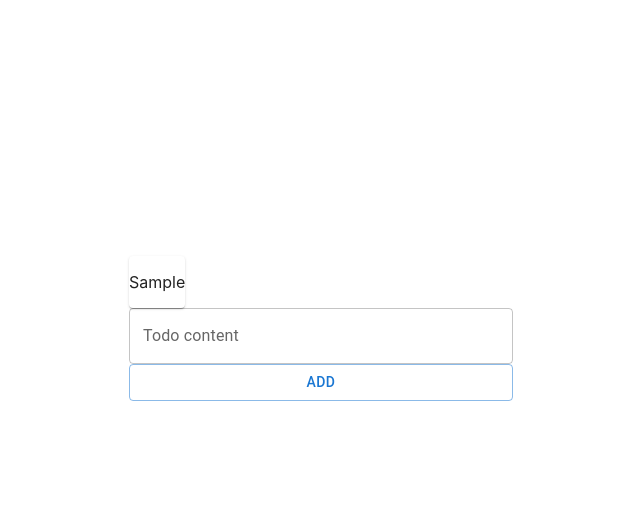
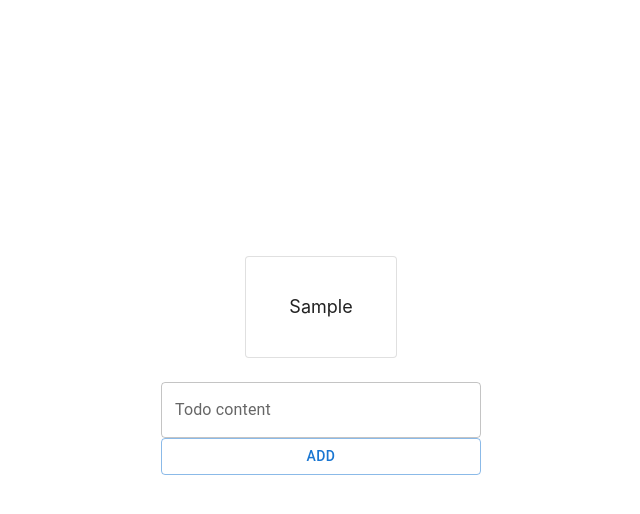
Before and after one commit to EngiFrost/react-redux-ts, a React (Create React App) app: page / in a window 1280 px wide. Both pictures are taken after typing "Sample" into the empty fields and a click on the button "ADD". Shown: the top 514 px of the page, without its empty margins (319-959 px from the left). Built offline with nearby package versions, Linux system fonts and the light colour scheme.

Commit message:
Improved styles for all components

```diff
--- a/src/App.tsx
+++ b/src/App.tsx
@@ -1,10 +1,8 @@
 import React from 'react';
-import TodoBoard from './components/TodoBoard';
+import TodoView from './components/views/TodoView';
 
 function App() {
-  return (
-    <TodoBoard />
-  );
+  return <TodoView />;
 }
 
 export default App;
--- a/src/components/AddTodoForm/index.tsx
+++ b/src/components/AddTodoForm/index.tsx
@@ -5,10 +5,11 @@ import { Todo } from '../../models/Todo';
 
 interface IAddTodoFormProps {
   addTodo: (todo: Todo) => void;
+  styles?: React.CSSProperties;
 }
 
 const AddTodoForm: React.FC<IAddTodoFormProps> = (props) => {
-  const { addTodo } = props;
+  const { addTodo, styles } = props;
 
   const [value, setValue] = useState<string>('');
 
@@ -22,7 +23,7 @@ const AddTodoForm: React.FC<IAddTodoFormProps> = (props) => {
   };
 
   return (
-    <Flex column>
+    <Flex column fill styles={styles}>
       <TextField label='Todo content' multiline maxRows={4} value={value} onChange={handleInput} />
       <Button variant='outlined' onClick={() => addTodoHandler(value)}>
         Add
--- a/src/components/TodoBoard/index.tsx
+++ b/src/components/TodoBoard/index.tsx
@@ -1,36 +1,25 @@
-import React, { useState } from 'react';
+import React from 'react';
 import { Todo } from '../../models/Todo';
-import AddTodoForm from '../AddTodoForm';
 import Flex from '../layout/Flex';
 import Text from '../layout/Text';
 import TodoCard from '../TodoCard';
-import todoBoardStyles from './styles';
 
-const TodoBoard: React.FC = (props) => {
-  const styles = todoBoardStyles;
+interface ITodoBoardProps {
+  todos: Todo[];
+}
 
-  const [todos, setTodos] = useState<Todo[]>([]);
-
-  const addTodo = (todo: Todo) => {
-    const newTodoArray: Todo[] = [...todos];
-    newTodoArray.push(todo);
-    setTodos(newTodoArray);
-  };
+const TodoBoard: React.FC<ITodoBoardProps> = (props) => {
+  const { todos } = props;
 
   return (
-    <Flex styles={styles.rootContainer}>
-      <Flex column styles={styles.contentContainer}>
-        <Flex wrap>
+    <Flex fill gap='gap.medium' hAlign='center' wrap>
       {todos.length ? (
         todos.map((todo: Todo) => {
           return <TodoCard content={todo.content} />;
         })
       ) : (
-            <Text content={'There are no todos yet!'} size={'24px'} />
+        <Text content={'There are no todos yet!'} size={'20px'} />
       )}
-        </Flex>
-        <AddTodoForm addTodo={addTodo} />
-      </Flex>
     </Flex>
   );
 };
--- a/src/components/TodoBoard/styles.ts
+++ /dev/null
@@ -1,15 +0,0 @@
-const todoBoardStyles: { [styleName: string]: React.CSSProperties } = {
-  rootContainer: {
-    justifyContent: 'center',
-    alignItems: 'center',
-    width: '100%',
-    height: '100%'
-  },
-  contentContainer: {
-    width: '30%',
-    height: '30%',
-    marginTop: '20%'
-  }
-}
-
-export default todoBoardStyles;
--- a/src/components/TodoCard/index.tsx
+++ b/src/components/TodoCard/index.tsx
@@ -1,15 +1,21 @@
 import { Card } from '@mui/material';
 import Text from '../layout/Text';
 import React from 'react';
+import todoCardStyles from './styles';
 
 interface ITodoProps {
   content: string;
 }
 
 const TodoCard: React.FC<ITodoProps> = (props) => {
+  const styles = todoCardStyles;
   const { content } = props;
 
-  return <Card children={<Text content={content} />} />;
+  return (
+    <Card variant='outlined' style={styles.card}>
+      <Text align='center' content={content} fluid styles={styles.cardContent} />
+    </Card>
+  );
 };
 
 export default TodoCard;
--- /dev/null
+++ b/src/components/TodoCard/styles.tsx
@@ -0,0 +1,16 @@
+const todoCardStyles = {
+  card: {
+    minHeight: '100px',
+    minWidth: '150px',
+    maxWidth: '40%',
+    display: 'flex',
+    alignItems: 'center',
+  },
+  cardContent: {
+    lineHeight: '18px',
+    fontSize: '18px',
+    padding: '0 16px',
+  },
+};
+
+export default todoCardStyles;
--- a/src/components/layout/Flex/index.tsx
+++ b/src/components/layout/Flex/index.tsx
@@ -1,20 +1,39 @@
 import React from 'react';
 
+enum GapTypes {
+  'gap.none' = 0,
+  'gap.smallest' = 1,
+  'gap.small' = 2,
+  'gap.medium' = 3,
+  'gap.large' = 4,
+  'gap.huge' = 5,
+}
+
+type alignmentType = 'start' | 'center' | 'end' | 'normal';
 interface IFlexProps {
   children: React.ReactNode;
   column?: boolean;
+  fill?: boolean;
+  gap?: keyof typeof GapTypes;
   styles?: React.CSSProperties;
   wrap?: boolean;
+  hAlign?: alignmentType;
+  vAlign?: alignmentType;
 }
 
 const Flex: React.FC<IFlexProps> = (props) => {
-  const { children, column = false, styles = {}, wrap = false } = props;
+  const { children, column, fill, gap = 'gap.none', styles, wrap, vAlign, hAlign } = props;
 
   const style: React.CSSProperties = {
-    ...styles,
     display: 'flex',
     flexDirection: column ? 'column' : 'row',
     flexWrap: wrap ? 'wrap' : 'nowrap',
+    gap: `${+GapTypes[gap] * 8}px`,
+    height: fill ? '100%' : 'fit-content',
+    width: fill ? '100%' : 'fit-content',
+    alignItems: column ? hAlign : hAlign,
+    justifyContent: column ? vAlign : hAlign,
+    ...styles,
   };
 
   return <div style={style}>{children}</div>;
--- a/src/components/layout/Text/index.tsx
+++ b/src/components/layout/Text/index.tsx
@@ -1,18 +1,25 @@
 import React from 'react';
 
 interface ITextProps {
-  content: string
-  size?: string
+  align?: 'left' | 'center' | 'right';
+  content: string;
+  fluid?: boolean;
+  size?: string;
+  styles?: React.CSSProperties;
 }
 
 const Text: React.FC<ITextProps> = (props) => {
-  const {content, size} = props
+  const { align = 'left', content, fluid = false, size, styles } = props;
 
   const style: React.CSSProperties = {
-    fontSize: size
-  }
+    fontSize: size,
+    textAlign: align,
+    width: fluid ? '100%' : 'fit-content',
+    whiteSpace: 'initial',
+    ...styles,
+  };
 
-  return <p style={style}>{content}</p>
-}
+  return <p style={style}>{content}</p>;
+};
 
 export default Text
--- /dev/null
+++ b/src/components/views/TodoView/index.tsx
@@ -0,0 +1,29 @@
+import React, { useState } from 'react';
+import { Todo } from '../../../models/Todo';
+import AddTodoForm from '../../AddTodoForm';
+import Flex from '../../layout/Flex';
+import TodoBoard from '../../TodoBoard';
+import todoViewStyles from './styles';
+
+const TodoView: React.FC = (props) => {
+  const styles = todoViewStyles;
+
+  const [todos, setTodos] = useState<Todo[]>([]);
+
+  const addTodo = (todo: Todo) => {
+    const newTodoArray: Todo[] = [...todos];
+    newTodoArray.push(todo);
+    setTodos(newTodoArray);
+  };
+
+  return (
+    <Flex fill hAlign='center' vAlign='center' styles={styles.rootContainer}>
+      <Flex fill column gap='gap.medium' hAlign='center' styles={styles.contentContainer}>
+        <TodoBoard todos={todos} />
+        <AddTodoForm addTodo={addTodo} styles={styles.form} />
+      </Flex>
+    </Flex>
+  );
+};
+
+export default TodoView;
--- /dev/null
+++ b/src/components/views/TodoView/styles.ts
@@ -0,0 +1,16 @@
+const todoViewStyles: { [styleName: string]: React.CSSProperties } = {
+  rootContainer: {
+    width: '100%',
+    height: '100%'
+  },
+  contentContainer: {
+    width: '50%',
+    height: '50%',
+    marginTop: '20%'
+  },
+  form: {
+    width: '50%',
+  },
+}
+
+export default todoViewStyles;
```
Lines whose indentation alone changed are shown as unchanged.
